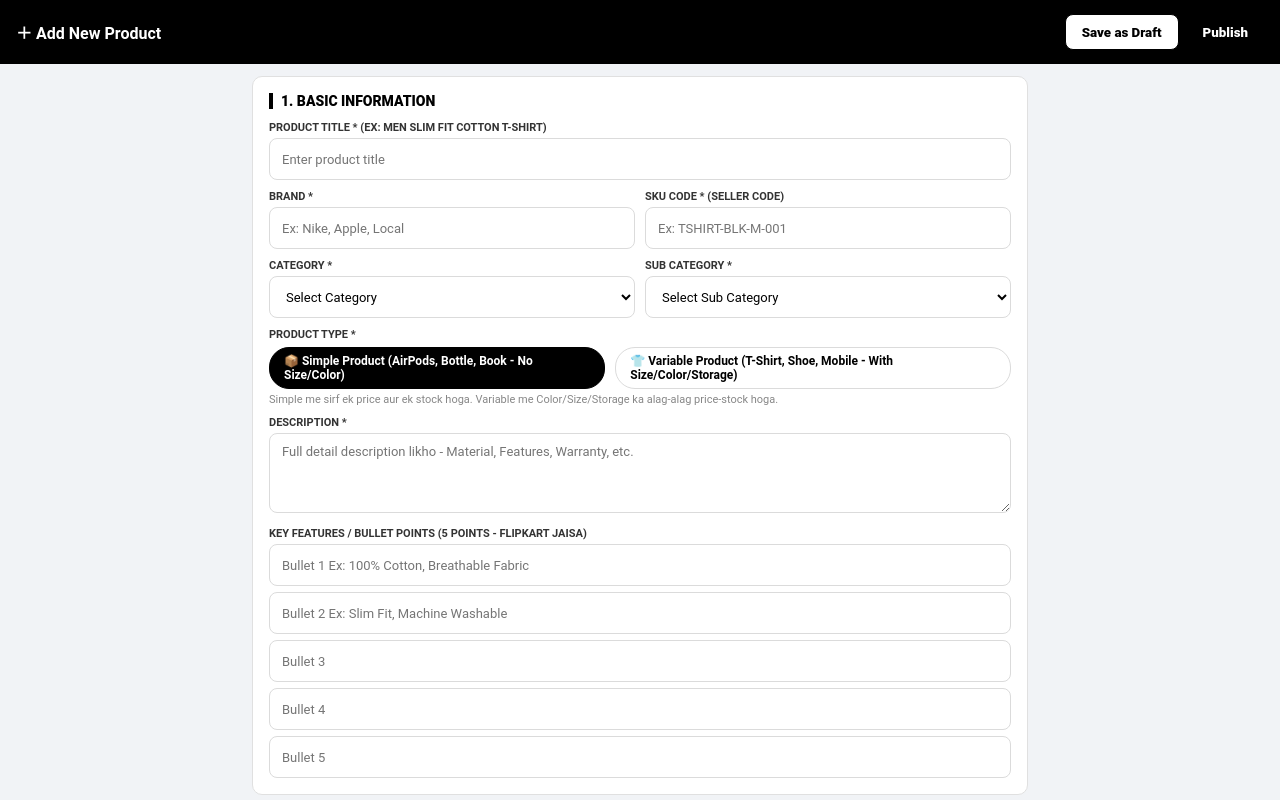
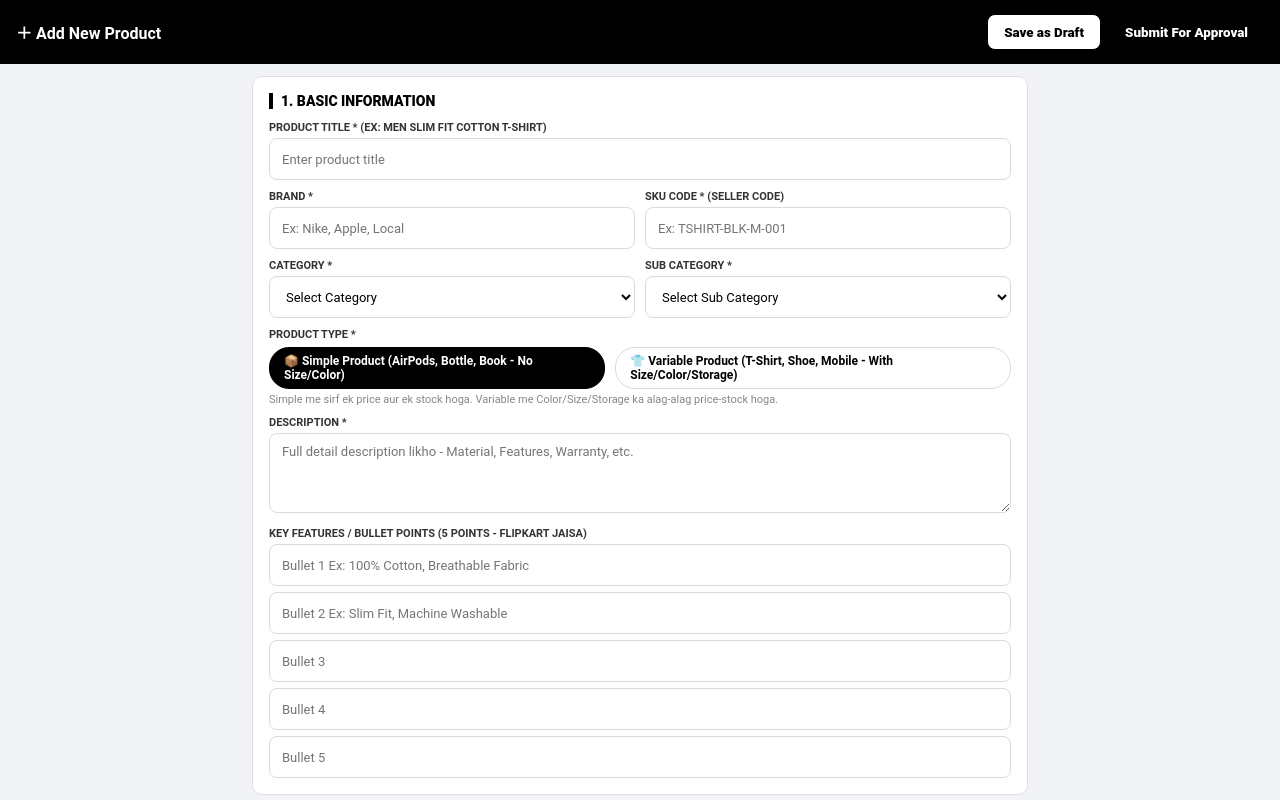
Before and after one commit to officialr2kinfotech-afk/R2K-INFOTECH, a plain HTML site: page add-product.html in a window 1280 px wide. Shown: the top 800 px of the page. Drawn offline with Linux system fonts and the light colour scheme.

Commit message:
Update add-product.html

```diff
--- a/add-product.html
+++ b/add-product.html
@@ -45,7 +45,7 @@ label{font-size:11px;font-weight:700;margin-top:10px;display:block;color:#333;te
   <b>＋ Add New Product</b>
   <div style="display:flex;gap:8px">
     <button class="btn btn-outline" style="height:36px;background:#fff" onclick="saveProduct('draft')">Save as Draft</button>
-    <button class="btn btn-black" style="height:36px" onclick="saveProduct('active')">Publish</button>
+    <button class="btn btn-black" style="height:36px" onclick="saveProduct('pending')">Submit For Approval</button>
   </div>
 </div>
 
```
